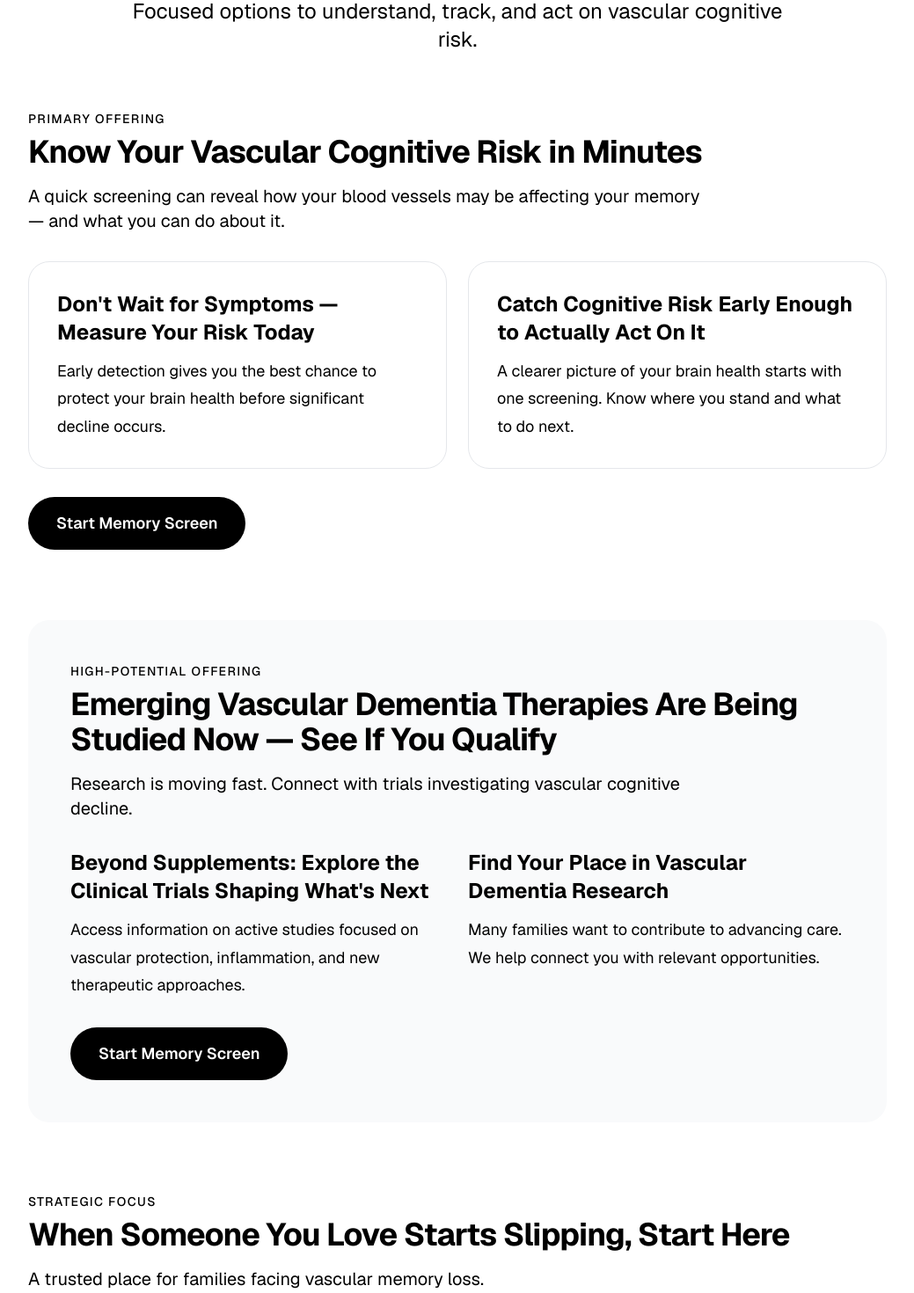
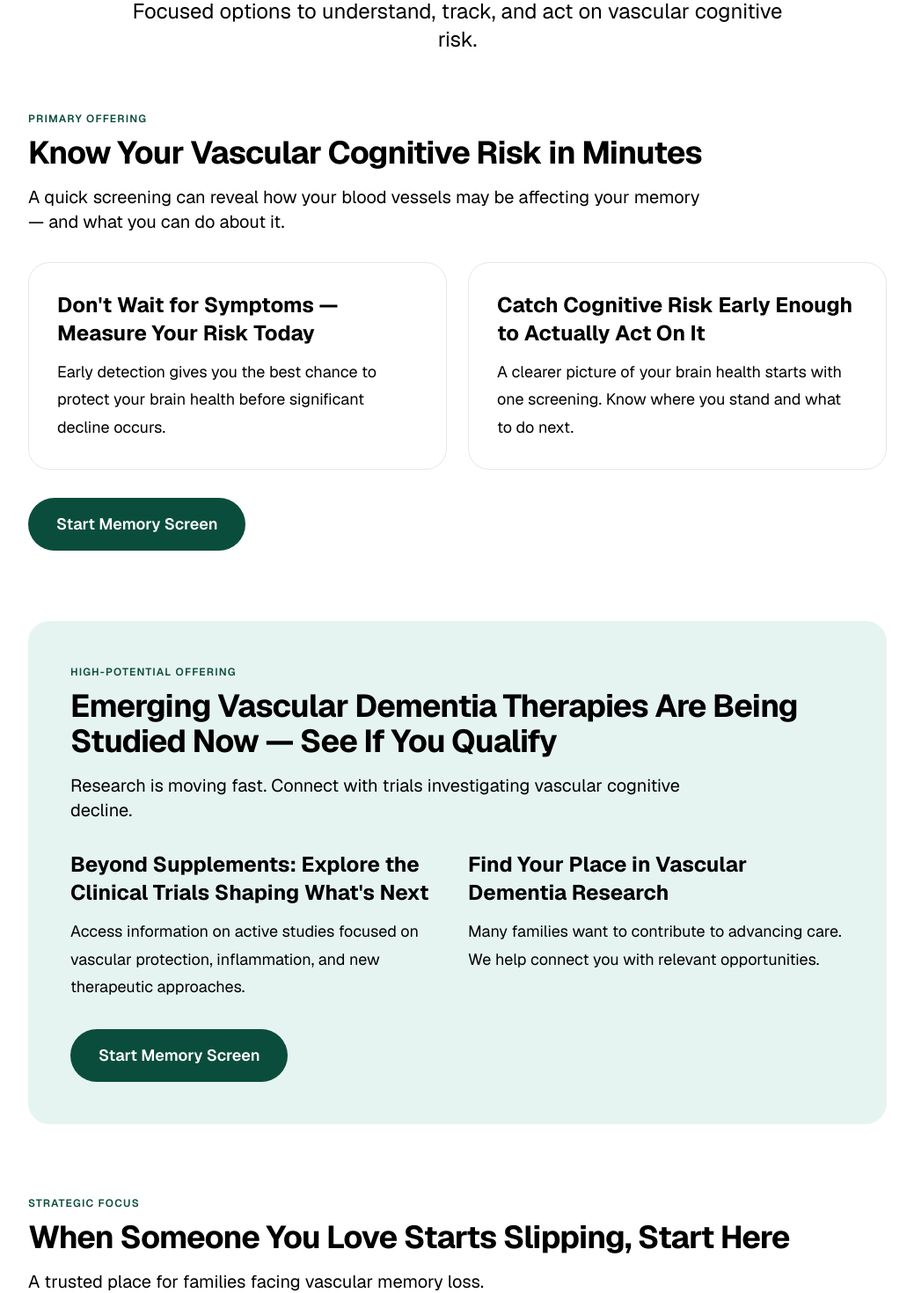
Before and after one commit to croomlawrence/vasculardementia.ai, a Next.js app: page /what-we-offer in a window 1280 px wide. Shown: the part 280-1750 px from the top of the page at 88% size, without its empty margins (120-1159 px from the left). Built offline with nearby package versions, Linux system fonts and the light colour scheme.

Commit message:
Apply ultra-modern green accents to CTAs and sections

```diff
--- a/app/page.tsx
+++ b/app/page.tsx
@@ -1,6 +1,4 @@
 "use client";
-
-import MemoryScreenCTA from './components/MemoryScreenCTA';
 
 export default function VascuMindHome() {
   return (
@@ -17,7 +15,7 @@ export default function VascuMindHome() {
           <div className="flex flex-col sm:flex-row gap-4 justify-center">
             <a
               href="#get-started"
-              className="inline-block bg-white text-black px-10 py-4 rounded-full text-xl font-semibold hover:bg-gray-200 transition"
+              className="btn-green inline-block px-10 py-4 rounded-full text-xl font-semibold"
             >
               Start Memory Screen
             </a>
@@ -59,7 +57,12 @@ export default function VascuMindHome() {
         </div>
 
         <div className="text-center mt-12">
-          <MemoryScreenCTA />
+          <a
+            href="#get-started"
+            className="btn-green inline-block px-8 py-4 rounded-full text-lg font-semibold"
+          >
+            Start Memory Screen
+          </a>
         </div>
       </section>
     </main>
--- a/app/research/vascular-dementia-clinical-trials/page.tsx
+++ b/app/research/vascular-dementia-clinical-trials/page.tsx
@@ -1,5 +1,4 @@
 import Link from 'next/link';
-import MemoryScreenCTA from '../../components/MemoryScreenCTA';
 
 export default function VascularDementiaResearchPage() {
   return (
@@ -9,24 +8,27 @@ export default function VascularDementiaResearchPage() {
       </div>
 
       <h1 className="text-5xl font-semibold tracking-tight mb-4">Emerging Vascular Dementia Therapies Are Being Studied Now — See If You Qualify</h1>
+
+      <div className="green-divider w-24 mb-8"></div>
+
       <p className="text-xl text-black mb-12">A patient-friendly guide to the history and current landscape of clinical trials</p>
 
-      {/* How It Works - Moved from Homepage */}
+      {/* How It Works */}
       <div className="mb-16">
         <h2 className="text-3xl font-semibold tracking-tight mb-8 text-center">How It Works</h2>
 
         <div className="grid md:grid-cols-3 gap-8">
-          <div className="border border-gray-200 rounded-3xl p-10">
+          <div className="border border-gray-200 rounded-3xl p-10 green-card">
             <div className="text-sm font-medium tracking-widest text-black mb-3">STEP 1 — UNDERSTAND</div>
             <h3 className="text-3xl font-semibold mb-4">Learn how vascular health affects your brain</h3>
             <p className="text-lg text-black">Educational articles and doctor-reviewed explainers on how blood flow, small vessel disease, and cardiovascular issues contribute to memory loss and cognitive decline.</p>
           </div>
-          <div className="border border-gray-200 rounded-3xl p-10">
+          <div className="border border-gray-200 rounded-3xl p-10 green-card">
             <div className="text-sm font-medium tracking-widest text-black mb-3">STEP 2 — TRACK</div>
             <h3 className="text-3xl font-semibold mb-4">Identify and monitor your risk factors</h3>
             <p className="text-lg text-black">Simple self-assessment tools, checklists, and trackers to understand your personal vascular and cognitive risk profile over time.</p>
           </div>
-          <div className="border border-gray-200 rounded-3xl p-10">
+          <div className="border border-gray-200 rounded-3xl p-10 green-card">
             <div className="text-sm font-medium tracking-widest text-black mb-3">STEP 3 — ACT</div>
             <h3 className="text-3xl font-semibold mb-4">Access evidence-based solutions</h3>
             <p className="text-lg text-black">Curated supplements, lifestyle strategies, and information on emerging therapies and clinical trials focused on vascular cognitive impairment.</p>
@@ -35,7 +37,9 @@ export default function VascularDementiaResearchPage() {
       </div>
 
       <div className="text-center mb-12">
-        <MemoryScreenCTA />
+        <a href="#get-started" className="btn-green inline-block px-8 py-4 rounded-full text-lg font-semibold">
+          Start Memory Screen
+        </a>
       </div>
 
       {/* Introduction */}
@@ -123,7 +127,9 @@ export default function VascularDementiaResearchPage() {
       </div>
 
       <div className="text-center mb-8">
-        <MemoryScreenCTA />
+        <a href="#get-started" className="btn-green inline-block px-8 py-4 rounded-full text-lg font-semibold">
+          Start Memory Screen
+        </a>
       </div>
 
       <div className="text-center text-sm text-black">
--- a/app/what-we-offer/page.tsx
+++ b/app/what-we-offer/page.tsx
@@ -1,5 +1,4 @@
 import Link from 'next/link';
-import MemoryScreenCTA from '../components/MemoryScreenCTA';
 
 export default function WhatWeOfferPage() {
   return (
@@ -20,7 +19,7 @@ export default function WhatWeOfferPage() {
       {/* 1. Screening - Primary Revenue */}
       <section className="mb-20">
         <div className="mb-8">
-          <div className="text-sm font-medium tracking-widest text-black mb-2">PRIMARY OFFERING</div>
+          <div className="section-label mb-2">PRIMARY OFFERING</div>
           <h2 className="text-4xl font-semibold tracking-tight mb-4">
             Know Your Vascular Cognitive Risk in Minutes
           </h2>
@@ -41,14 +40,16 @@ export default function WhatWeOfferPage() {
         </div>
 
         <div className="mt-8">
-          <MemoryScreenCTA />
+          <a href="#get-started" className="btn-green inline-block px-8 py-4 rounded-full text-lg font-semibold">
+            Start Memory Screen
+          </a>
         </div>
       </section>
 
       {/* 2. Clinical Trials - High Potential Revenue */}
-      <section className="mb-20 bg-gray-50 rounded-3xl p-12">
+      <section className="mb-20 green-wash rounded-3xl p-12">
         <div className="mb-8">
-          <div className="text-sm font-medium tracking-widest text-black mb-2">HIGH-POTENTIAL OFFERING</div>
+          <div className="section-label mb-2">HIGH-POTENTIAL OFFERING</div>
           <h2 className="text-4xl font-semibold tracking-tight mb-4">
             Emerging Vascular Dementia Therapies Are Being Studied Now — See If You Qualify
           </h2>
@@ -69,14 +70,16 @@ export default function WhatWeOfferPage() {
         </div>
 
         <div className="mt-8">
-          <MemoryScreenCTA />
+          <a href="#get-started" className="btn-green inline-block px-8 py-4 rounded-full text-lg font-semibold">
+            Start Memory Screen
+          </a>
         </div>
       </section>
 
       {/* 3. Caregivers & Families - Strategic Core */}
       <section className="mb-20">
         <div className="mb-8">
-          <div className="text-sm font-medium tracking-widest text-black mb-2">STRATEGIC FOCUS</div>
+          <div className="section-label mb-2">STRATEGIC FOCUS</div>
           <h2 className="text-4xl font-semibold tracking-tight mb-4">
             When Someone You Love Starts Slipping, Start Here
           </h2>
@@ -104,7 +107,7 @@ export default function WhatWeOfferPage() {
       {/* 4. Early Action - Supporting */}
       <section className="mb-20">
         <div className="mb-8">
-          <div className="text-sm font-medium tracking-widest text-black mb-2">SUPPORTING RESOURCES</div>
+          <div className="section-label mb-2">SUPPORTING RESOURCES</div>
           <h2 className="text-4xl font-semibold tracking-tight mb-4">
             Much of What Drives Vascular Memory Loss Is Within Your Control
           </h2>
@@ -133,7 +136,9 @@ export default function WhatWeOfferPage() {
         <p className="text-xl max-w-2xl mx-auto mb-8">
           Before it&apos;s Alzheimer&apos;s, it&apos;s often your blood vessels. The vascular cause of memory loss most families never hear about.
         </p>
-        <MemoryScreenCTA />
+        <a href="#get-started" className="btn-green inline-block px-8 py-4 rounded-full text-lg font-semibold">
+          Start Memory Screen
+        </a>
       </section>
     </div>
   );
```
